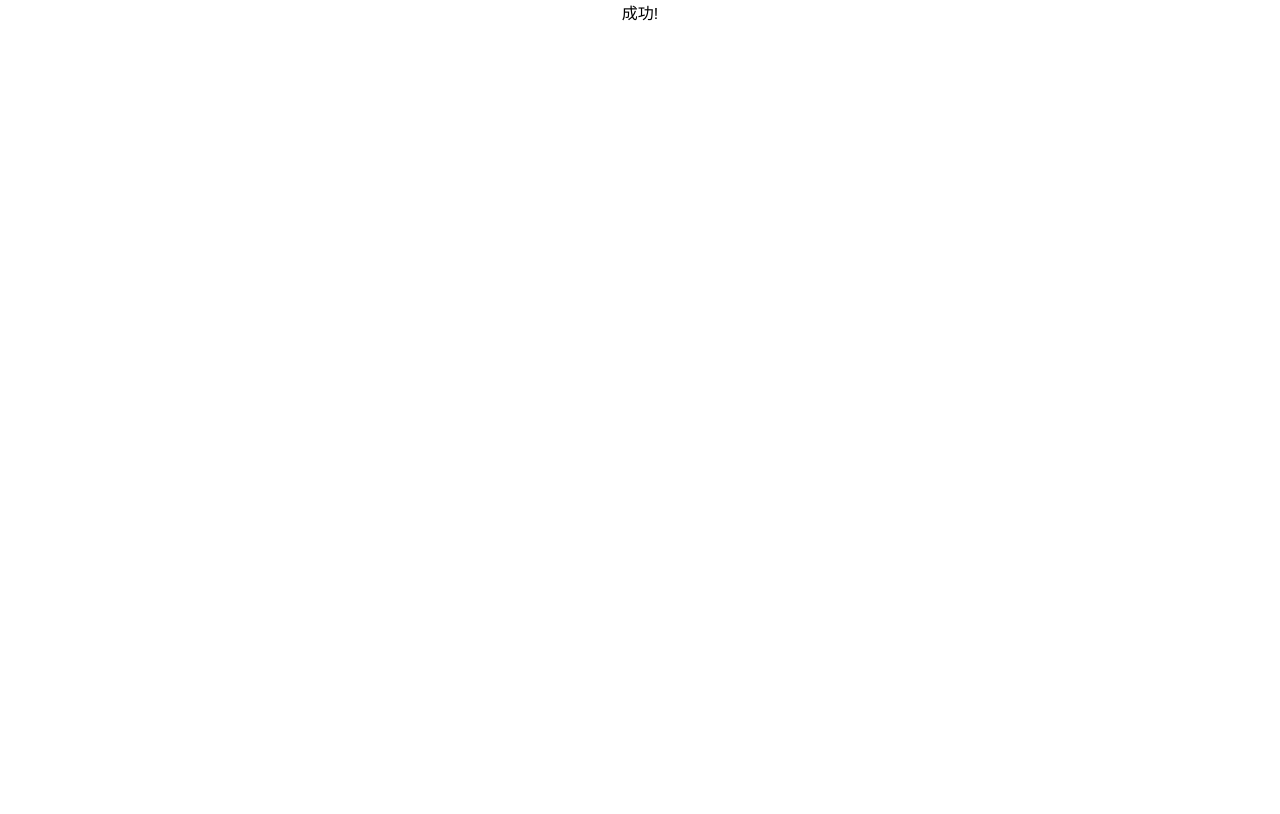
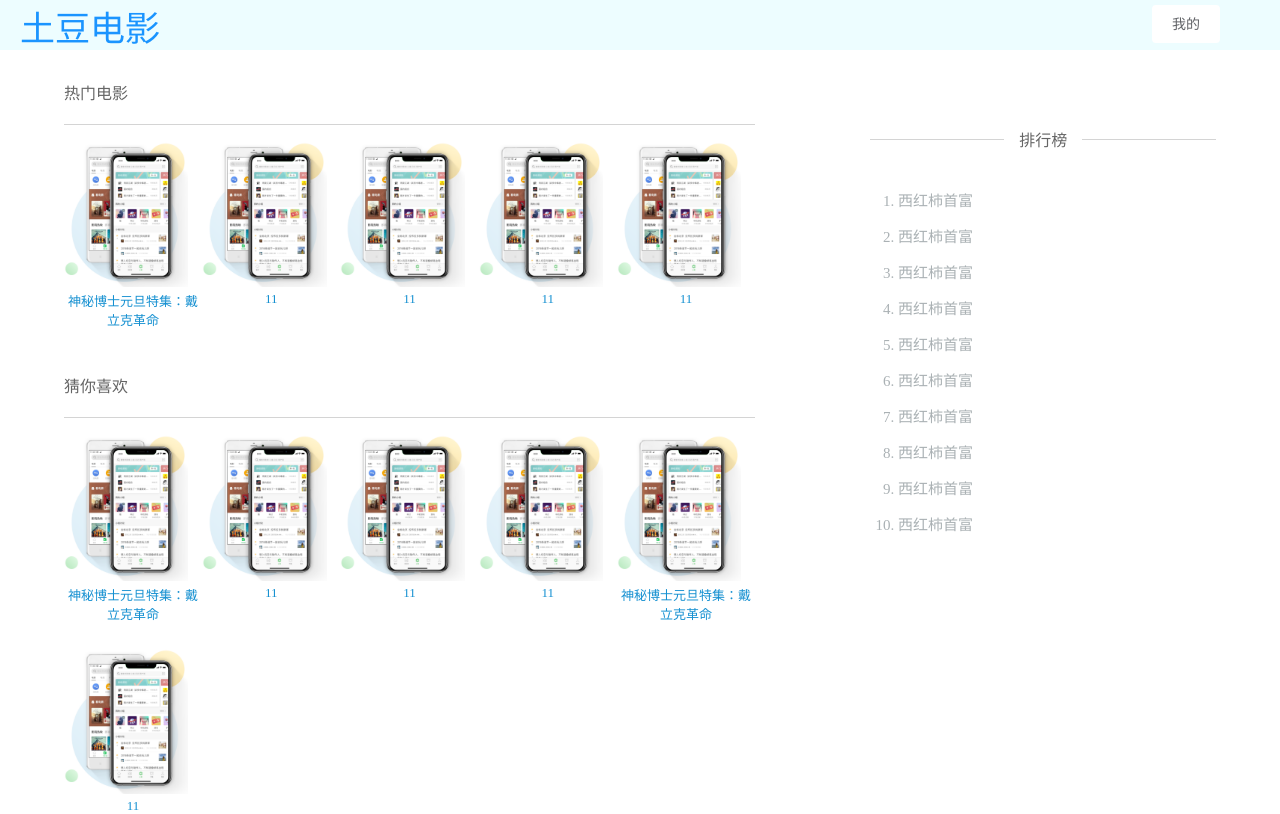
Before and after one commit to goodHealth-coding/filmsystem, a Vue app: page /Film in a window 1280 px wide. Built offline with nearby package versions, Linux system fonts and the light colour scheme.

Commit message:
电影界面初排版及拦截器

```diff
--- a/src/App.vue
+++ b/src/App.vue
@@ -17,56 +17,25 @@
             }
         },
         mounted: function () {
-            // axios.post(
-            //     'http://chenda.work:8866/get/userList',
-            //     {
-            //
-            //     }
-            // ).then((res) => {
-            //     // 处理正常结果
-            //     this.list = res.data;
-            //     this.msg = this.list[1].age;
-            //     console.log(this.msg);
-            // }).catch(function (error) {
-            //     // 处理异常结果
-            //     console.log(JSON.stringify(error));
-            //     console.log(error.result);
-            // }).finally(function () {
-            //     console.log('完成！');
-            // });
+
         },
-        methods: {}
+        methods: {
+
+        }
     }
 </script>
 
 <style>
-    #app {
-        font-family: Avenir, Helvetica, Arial, sans-serif;
-        -webkit-font-smoothing: antialiased;
-        -moz-osx-font-smoothing: grayscale;
-        text-align: center;
-        color: black;
-        vertical-align: center;
-    }
+    /*#app {*/
+    /*    font-family: Avenir, Helvetica, Arial, sans-serif;*/
+    /*    -webkit-font-smoothing: antialiased;*/
+    /*    -moz-osx-font-smoothing: grayscale;*/
+    /*    text-align: center;*/
+    /*    color: black;*/
+    /*    vertical-align: center;*/
+    /*}*/
 </style>
 
 <style scoped>
-    .login_box {
-        opacity: 0.8;
-        width: 350px;
-        height: 500px;
-        background: #f5f5f5;
-        border-radius: 4px;
-        position: absolute;
-        top: 50%;
-        left: 50%;
-        transform: translate(-50%, -50%);
-        -webkit-transform: translate(-50%, -50%);
-        overflow: hidden;
-        box-shadow: 0 0 10px 0px #999;
-    }
 
-    .in_box {
-        margin-top: 50%;
-    }
 </style>
--- a/src/components/Film.vue
+++ b/src/components/Film.vue
@@ -1,14 +1,96 @@
 <template>
     <div>
-        成功!
+        <div class="top">
+            <div class="logo"><span style="font-size: 35px;margin-left: 20px">土豆电影</span></div>
+            <div class="person">
+                <el-button style="border: 0;margin-top: 5px">我的</el-button>
+            </div>
+        </div>
+        <div style="height: 30px"></div>
+        <div class="middle">
+            <span style="color: rgba(101, 101, 101, 1)">热门电影</span>
+            <div style="height: 20px"></div>
+            <div class="line"></div>
+            <div style="height: 15px"></div>
+            <ul class="film_list">         <!--  热门电影列表  -->
+                <li class="hot_film">
+                    <img :src="require('../assets/left_bac.png')" width="90%">
+                    <div style="text-align: center;font-size: 13px;color: #1590d1">神秘博士元旦特集：戴立克革命</div>
+                </li>
+                <li class="hot_film">
+                    <img :src="require('../assets/left_bac.png')" width="90%">
+                    <div style="width: 100%;text-align: center;font-size: 13px;color: #1590d1">11</div>
+                </li>
+                <li class="hot_film">
+                    <img :src="require('../assets/left_bac.png')" width="90%">
+                    <div style="width: 100%;text-align: center;font-size: 13px;color: #1590d1">11</div>
+                </li>
+                <li class="hot_film">
+                    <img :src="require('../assets/left_bac.png')" width="90%">
+                    <div style="width: 100%;text-align: center;font-size: 13px;color: #1590d1">11</div>
+                </li>
+                <li class="hot_film">
+                    <img :src="require('../assets/left_bac.png')" width="90%">
+                    <div style="width: 100%;text-align: center;font-size: 13px;color: #1590d1">11</div>
+                </li>
+            </ul>
+            <div class="charts">
+                <div class="line_s"><span class="mid_text">排行榜</span></div>
+                <div style="height: 50px"></div>
+                <ol style="margin-left: 8%">
+                    <li class="ranking">西红柿首富</li>
+                    <li class="ranking">西红柿首富</li>
+                    <li class="ranking">西红柿首富</li>
+                    <li class="ranking">西红柿首富</li>
+                    <li class="ranking">西红柿首富</li>
+                    <li class="ranking">西红柿首富</li>
+                    <li class="ranking">西红柿首富</li>
+                    <li class="ranking">西红柿首富</li>
+                    <li class="ranking">西红柿首富</li>
+                    <li class="ranking">西红柿首富</li>
+                </ol>
+            </div>
+            <div style="width: 60%;color: white;font-size: 30px">土豆电影</div>
+            <div style="color: rgba(101, 101, 101, 1);width: 60%">猜你喜欢</div>
+            <div style="height: 20px;width: 60%"></div>
+            <div class="line"></div>
+            <div style="height: 15px;width: 60%"></div>
+            <ul class="film_list">          <!--  猜你喜欢电影列表  -->
+                <li class="hot_film">
+                    <img :src="require('../assets/left_bac.png')" width="90%">
+                    <div style="width: 100%;text-align: center;font-size: 13px;color: #1590d1">神秘博士元旦特集：戴立克革命</div>
+                </li>
+                <li class="hot_film">
+                    <img :src="require('../assets/left_bac.png')" width="90%">
+                    <div style="width: 100%;text-align: center;font-size: 13px;color: #1590d1">11</div>
+                </li>
+                <li class="hot_film">
+                    <img :src="require('../assets/left_bac.png')" width="90%">
+                    <div style="width: 100%;text-align: center;font-size: 13px;color: #1590d1">11</div>
+                </li>
+                <li class="hot_film">
+                    <img :src="require('../assets/left_bac.png')" width="90%">
+                    <div style="width: 100%;text-align: center;font-size: 13px;color: #1590d1">11</div>
+                </li>
+                <li class="hot_film">
+                    <img :src="require('../assets/left_bac.png')" width="90%">
+                    <div style="width: 100%;text-align: center;font-size: 13px;color: #1590d1">神秘博士元旦特集：戴立克革命</div>
+                </li>
+            </ul>
+            <div style="width: 60%;color: white;font-size: 20px">6</div>
+            <ul class="film_list">
+                <li class="hot_film">
+                    <img :src="require('../assets/left_bac.png')" width="90%">
+                    <div style="width: 100%;text-align: center;font-size: 13px;color: #1590d1">11</div>
+                </li>
+            </ul>
+        </div>
     </div>
 </template>
 
 <script src="https://unpkg.com/axios/dist/axios.min.js"></script>
 <script src="https://cdn.bootcss.com/lodash.js/4.17.15/lodash.min.js"></script>
 <script>
-    //import HelloWorld from './components/HelloWorld.vue'
-
     export default {
         name: 'Film',
         data() {
@@ -26,5 +108,71 @@
 </script>
 
 <style scoped>
-
+    .top{
+        height: 50px;
+        width: 100%;
+        background: rgba(225,252,255,0.58);
+    }
+    .logo{
+        float: left;
+        width: 90%;
+        color: #1a94ff;
+    }
+    .person{
+        float: right;
+        width: 10%;
+    }
+    .middle{
+        width: 90%;
+        margin-left: 5%;
+    }
+    .film_list{
+        float: left;
+        width: 60%;
+    }
+    .hot_film{
+        list-style: none;
+        float: left;
+        width: 20%;
+    }
+    .line {
+        position: relative;
+        margin: 0 auto;
+        width: 60%;
+        height: 1px;
+        background-color: #d4d4d4;
+        font-size: 16px;
+        float: left;
+        color: rgba(101, 101, 101, 1);
+    }
+    .line_s {
+        position: relative;
+        margin: 0 auto;
+        width: 100%;
+        height: 1px;
+        background-color: #d4d4d4;
+        font-size: 16px;
+        float: left;
+        color: rgba(101, 101, 101, 1);
+    }
+    .charts{
+        width: 30%;
+        float: right;
+    }
+    .mid_text {
+        position: absolute;
+        left: 50%;
+        background-color: #ffffff;
+        padding: 0 15px;
+        transform: translateX(-50%) translateY(-50%);
+    }
+    .ranking{
+        height: 36px;
+        color: #aab1b4;
+        font-size: 15px;
+    }
+    .ranking:hover{
+        color: #0f80ff;
+        cursor: pointer;
+    }
 </style>
--- a/src/components/Login.vue
+++ b/src/components/Login.vue
@@ -1,5 +1,5 @@
 <template>
-    <div>
+    <div id="app">
         <div class="top">
             <img :src="require('../assets/login_top.png')" height="70px" width="100%">
         </div>
@@ -86,6 +86,8 @@
                         return;
                     }
                     else if(val==2) {
+                        let session = window.sessionStorage;      // 使用一个session对象保存登录状态
+                        session.setItem('user', this.userName);   // 记录登录的用户
                         // this.$router.push({name: 'chat', params: userInfo}
                         this.$router.push({name: 'Film'});
                     }
@@ -113,6 +115,14 @@
 </script>
 
 <style scoped>
+    #app {
+        font-family: Avenir, Helvetica, Arial, sans-serif;
+        -webkit-font-smoothing: antialiased;
+        -moz-osx-font-smoothing: grayscale;
+        text-align: center;
+        color: black;
+        vertical-align: center;
+    }
     .top{
         height: 50px;
         width: 100%;
--- a/src/router/index.js
+++ b/src/router/index.js
@@ -11,12 +11,19 @@ export default new Router({
         {
             path: '/',
             name: 'Login',
-            component: Login
+            component: Login,
+            meta:{
+                title: 'home', //主页
+            }
         },
         {
             path: '/Film',
             name: 'Film',
-            component: Film
+            component: Film,
+            meta:{
+                title: 'film',
+                needLogin: true,
+            }
         }
     ]
 })
```
Also changed, not shown: src/main.js (+33 -0 lines).
